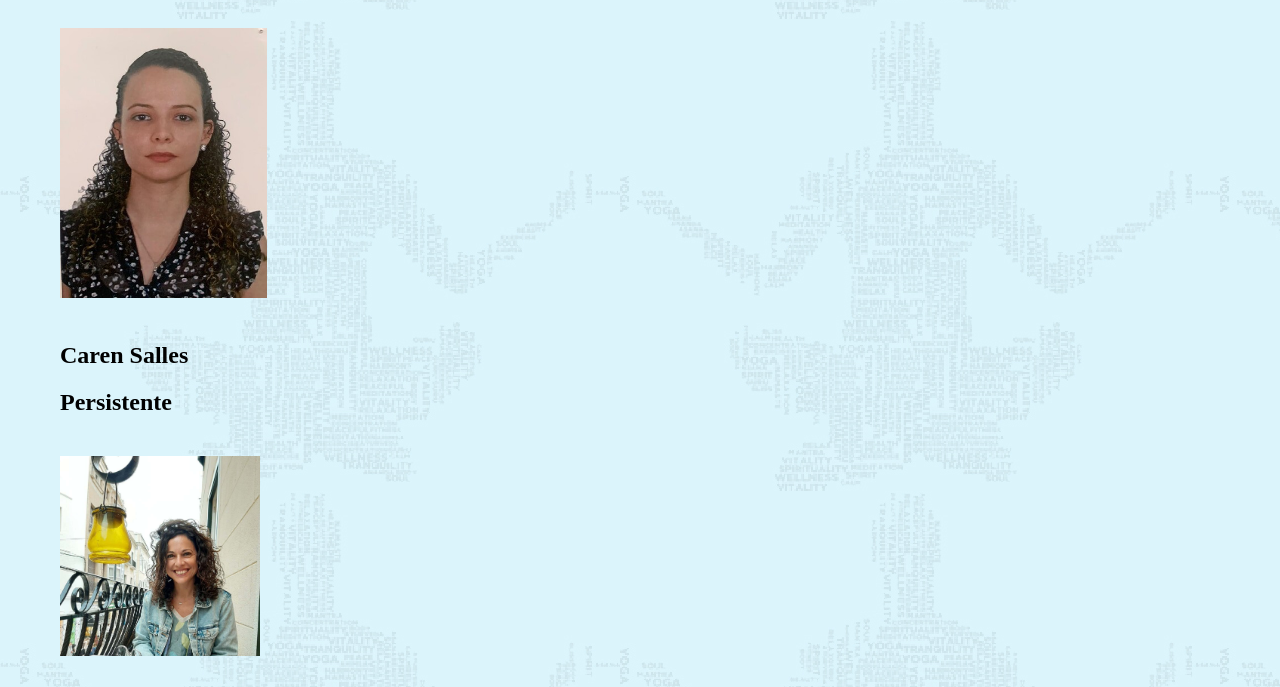
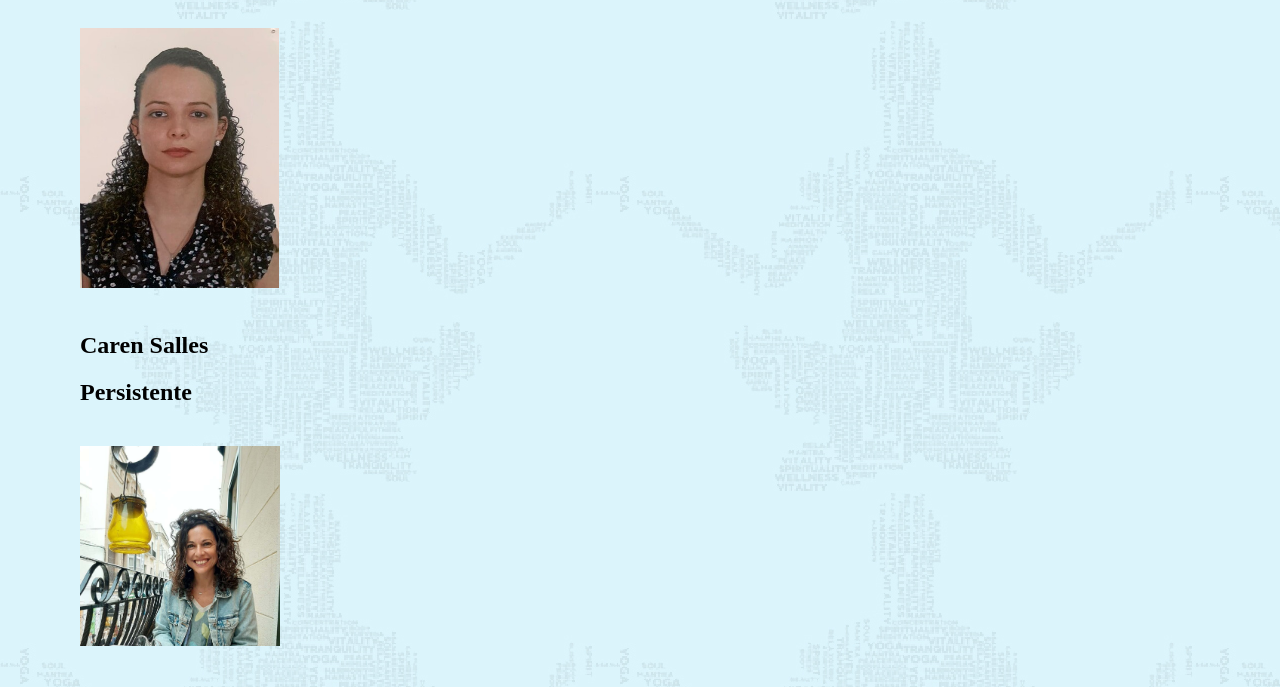
Before and after one commit to CarenSalles/Project-MyCrew-F5, a plain HTML site: page src/index.html in a window 1280 px wide. Shown: the part 473-1160 px from the top of the page. Drawn offline with Linux system fonts and the light colour scheme.

Commit message:
modificado Readme

```diff
--- a/src/index.html
+++ b/src/index.html
@@ -10,10 +10,12 @@
 <body>
     <header>
         <img src="../Imagens-Usadas/bannerheader2.jpg" width="1200" height="320">
+        <link rel="LogoFactoriaF5.jpg">
     </header>
     <h1>¡CONOCE TU NUEVO TEAM!</h1>
+<section>
 
-    <img src="../Imagens-Usadas/fotoCaren.jpg" alt="Caren Salles" height="270px"
+    <img src="../Imagens-Usadas/fotoCaren.jpg" alt="Caren Salles" height="260px"
      onmouseover="this.src='../Imagens-Usadas/avatarCaren1.png'"
      onmouseout="this.src='../Imagens-Usadas/fotoCaren.jpg'" />
     <h2>Caren Salles</h2>
```
Also changed, not shown: Imagens-Usadas/LogoFactoriaF5.jpg (added), 2 other files.
